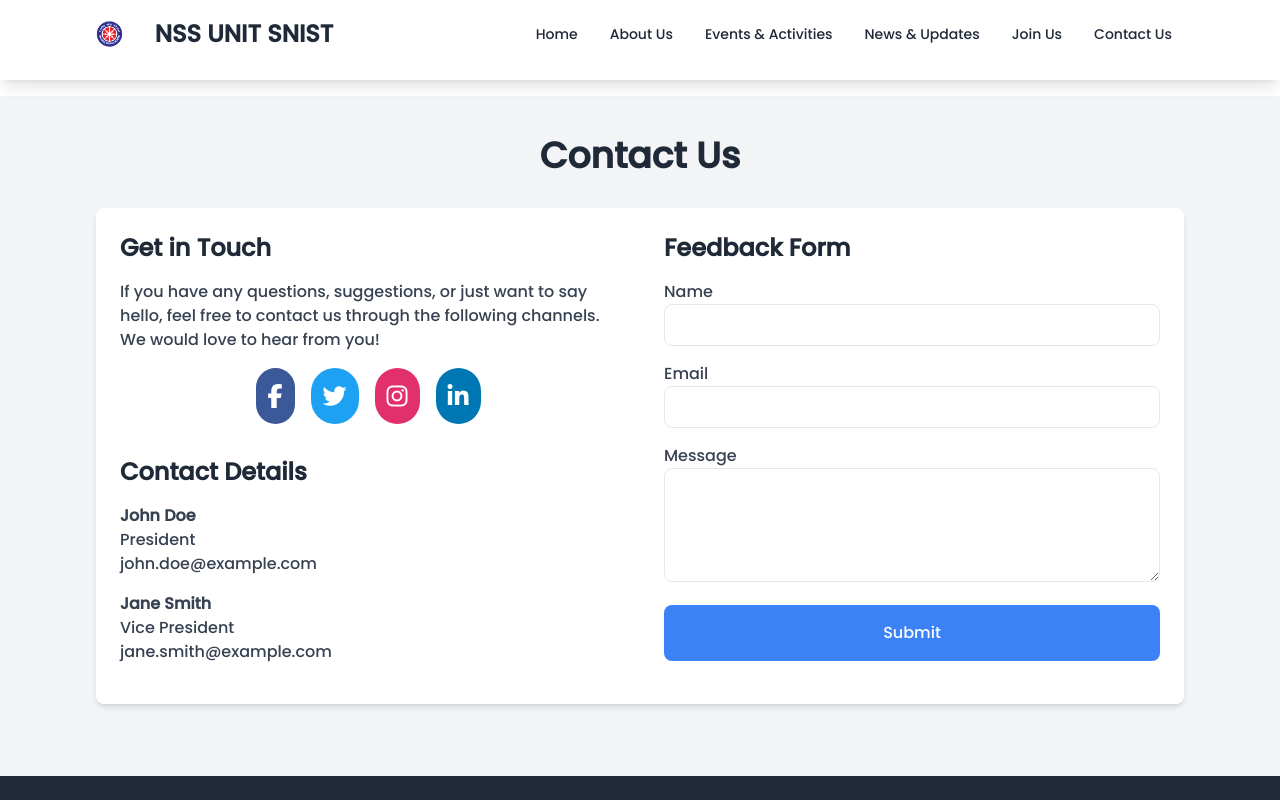
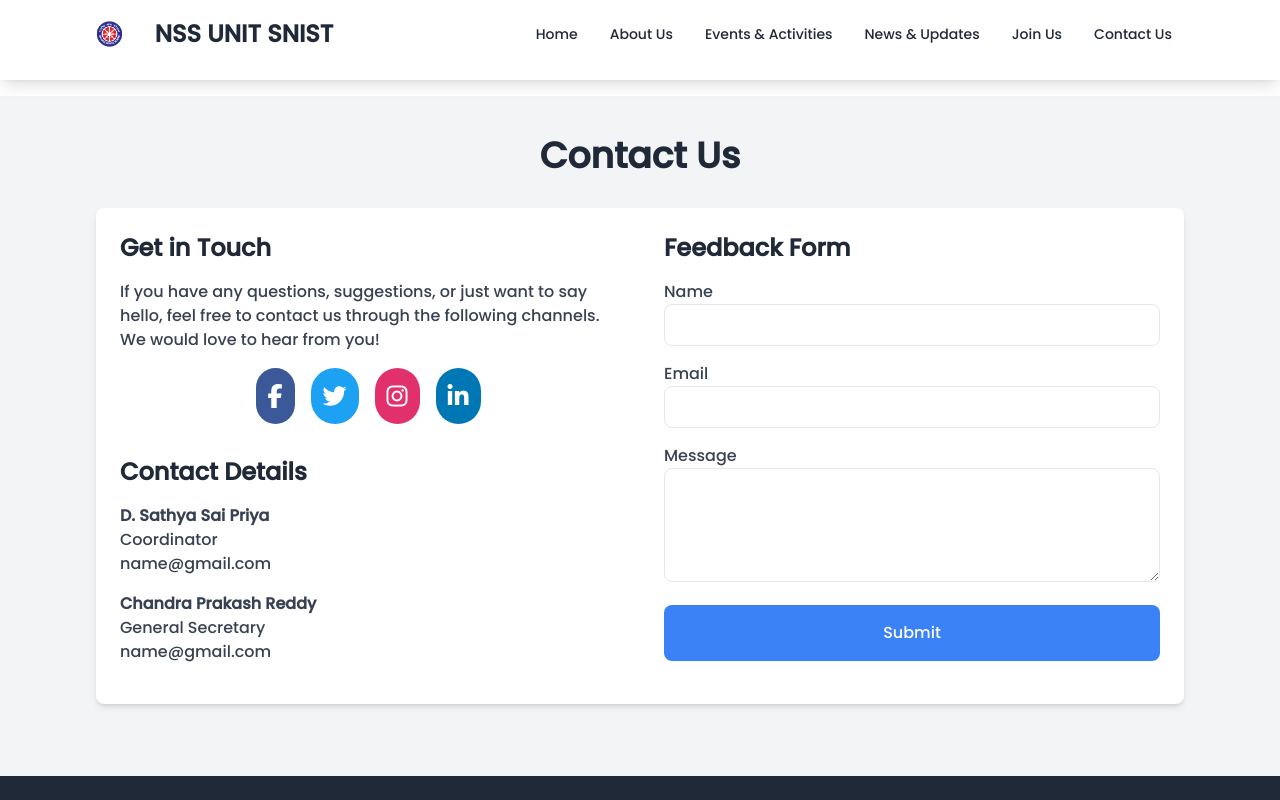
Before and after one commit to Sameer0223/NSS_CLUB, a React (Vite) app in the folder frontend/: page /contact in a window 1280 px wide. Shown: the top 800 px of the page. Built offline with nearby package versions, Linux system fonts and the light colour scheme.

Commit message:
Update ContactUs.jsx

```diff
--- a/frontend/src/pages/ContactUs.jsx
+++ b/frontend/src/pages/ContactUs.jsx
@@ -7,39 +7,39 @@ const ContactUs = () => {
     {
       name: 'Facebook',
       icon: 'fab fa-facebook-f',
-      link: 'https://www.facebook.com/yourclub',
+      link: 'https://www.facebook.com',
       color: '#3b5998',
     },
     {
       name: 'Twitter',
       icon: 'fab fa-twitter',
-      link: 'https://www.twitter.com/yourclub',
+      link: 'https://www.twitter.com',
       color: '#1DA1F2',
     },
     {
       name: 'Instagram',
       icon: 'fab fa-instagram',
-      link: 'https://www.instagram.com/yourclub',
+      link: 'https://www.instagram.com',
       color: '#E1306C',
     },
     {
       name: 'LinkedIn',
       icon: 'fab fa-linkedin-in',
-      link: 'https://www.linkedin.com/yourclub',
+      link: 'https://www.linkedin.com',
       color: '#0077b5',
     },
   ];
 
   const officials = [
     {
-      name: 'John Doe',
-      position: 'President',
-      email: 'john.doe@example.com',
+      name: 'D. Sathya Sai Priya',
+      position: 'Coordinator',
+      email: 'name@gmail.com',
     },
     {
-      name: 'Jane Smith',
-      position: 'Vice President',
-      email: 'jane.smith@example.com',
+      name: ' Chandra Prakash Reddy',
+      position: 'General Secretary',
+      email: 'name@gmail.com',
     },
   ];
 
```
